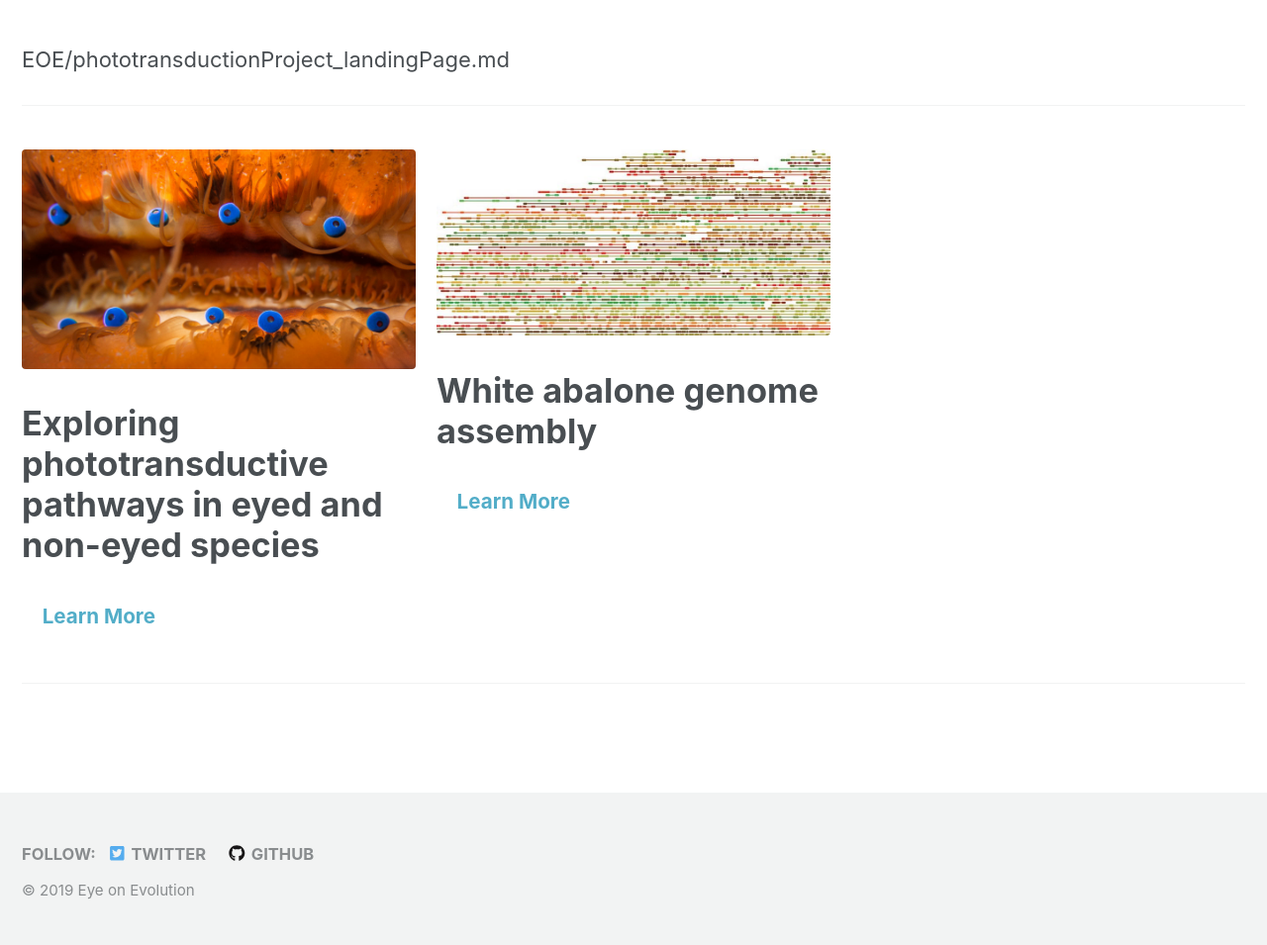
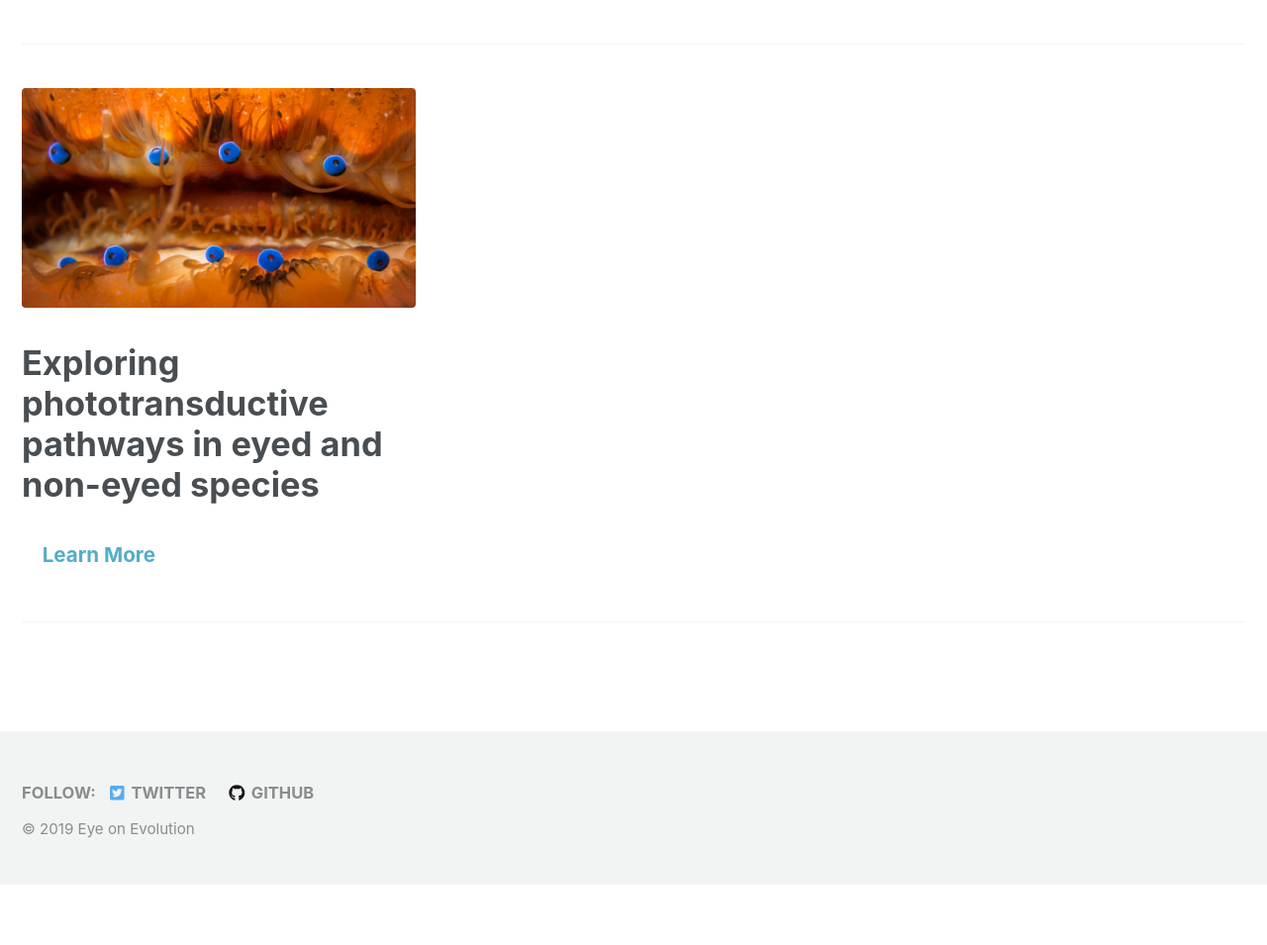
Before and after one commit to ISUgenomics/EyeOnEvolution, a Jekyll site: the page built from index.md, in a window 1280 px wide. Shown: the part 431-1386 px from the top of the page at 99% size. Built offline with Jekyll 4.4.1, drawn with Linux system fonts in a browser that asks for light colours; cached includes are drawn as plain includes; nearby versions of some CDN libraries; comment, search, counter and statistics services are not loaded; after the commit the page ends 1325 px from its top, so only the background shows below that.

Commit message:
removed white abalone section for now as most of its content is in a private repo.

```diff
--- a/index.md
+++ b/index.md
@@ -13,15 +13,8 @@ feature_row:
     url: "EOE/phototransductionProject_landingPage"
     btn_label: "Learn More"
 
-  - title: "White abalone genome assembly"
-    image_path: /assets/images/assembly.jpg
-    alt: "Project Management"
-    url: "/whiteabalone/whiteAbalone_landingPage"
-    btn_label: "Learn More"
-
 ---
 
-EOE/phototransductionProject_landingPage.md
 
 
 {% include feature_row id="intro" type="center" %}
```
